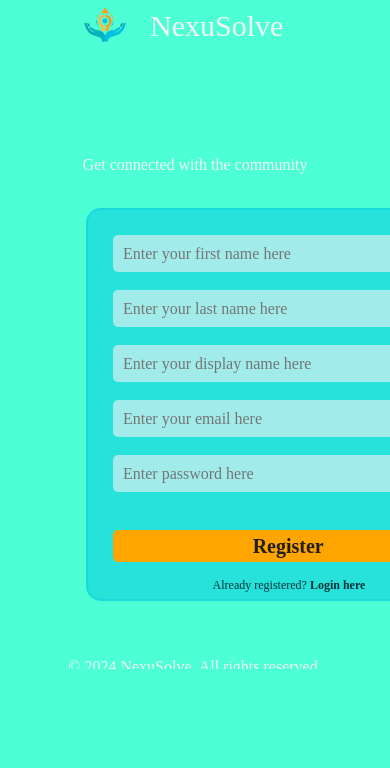
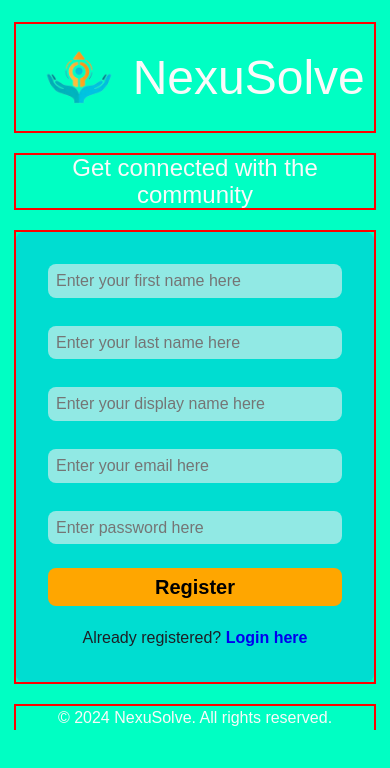
Before and after one commit to RahmaA278/NexuSolve, a website: page client/html/register.html in a window 390 px wide. Drawn offline with Linux system fonts and the light colour scheme; a web font is replaced by a local one.

Commit message:
add responsive design

```diff
--- a/client/css/register.css
+++ b/client/css/register.css
@@ -1,324 +1,90 @@
-@import url('https://fonts.googleapis.com/css2?family=Agbalumo&family=Courgette&family=Kurale&display=swap');
+/* GENERAL STYLING */
 
 body {
-    background: rgba(0, 255, 195, 0.7);
-    font-family: 'Kurale';
+    background: var(--clr-primary-400);
+    font-family: var(--ff-body);
+    color: var(--clr-neutral-900);
 }
 
-nav {
-    display: flex;
-    align-items: center;
-    margin-top: -2.5%;
+.container > * {
+    outline: 2px solid red;
+    margin-top: var(--size-500);
 }
 
-#logo {
-    display: flex;
-    align-items: center;
+/* header */
+
+.logo img {
+    width: 30%;
 }
 
-#logo img {
-    width: 200px;
-    margin-right: 10px;
+.logo span {
+    color: var(--clr-neutral-100);
+    font-size: var(--fs-900);
 }
 
-#logo span {
-    color: rgb(243, 243, 243);
-    font-size: 50px;
-}
+/* footer */
 
 footer {
     text-align: center;
-    color: rgb(243, 243, 243);
+    color: var(--clr-neutral-100);
+    font-size: var(--fs-600);
 }
 
-.container {
-    display: flex;
-    margin-top: -1.5%;
+/* register */
+
+.background {
+    text-align: center;
+    color: var(--clr-neutral-100);
+    font-size: var(--fs-700);
 }
 
-#background {
-    text-align: right;
-    padding: 2% 10% 6% 10%;
-    color: rgb(243, 243, 243);
-    font-size: 50px;
-}
-
-#regBox {
-    width: 100%;
-    height: 100%;
-    margin: 5.5% auto;
-    display: grid;
-    place-items: start;
-}
-
-#inner {
-    width: 50%;
-    background: rgba(0,197,224, 0.5);
-    border: 2px solid rgba(0,197,224, 0.3);
-    border-radius: 15px;
-    padding: 25px 25px 5px 25px;
-}
-
-#form {
-    margin-bottom: 20px;
+.inner {
+    background: var(--clr-box-bg);
+    border: 1% solid var(--clr-box-border);
+    border-radius: var(--size-200);
+    padding: var(--size-600);
 }
 
 .regInput {
-    width: 95%;
-    padding: 10px;
-    background: rgba(243, 243, 243, 0.6);
-    margin-bottom: 10px;
+    width: 100%;
+    padding: var(--size-200);
+    background: var(--clr-input-bg);
+    margin-bottom: 0.25rem;
     border: transparent;
-    border-radius: 5px;
+    border-radius: var(--size-200);
 }
-.regInput:focus { outline: none; } .regInput:last-of-type { margin-bottom: -10px; }
+.regInput:focus { outline: none; }
 
-#regBtn {
-    width: 101%;
-    padding: 5px;
-    margin-top: 0;
-    background: orange;
-    color: rgb(32, 31, 31);
-    font-family: 'Kurale';
-    font-size: 20px;
-    font-weight: bold;
+/* button */
+
+.reg-btn {
+    width: 100%;
+    padding: var(--size-200);
+    background: var(--clr-accent-400);
+    font-size: var(--fs-650);
+    font-weight: var(--fw-bold);
     border: none;
-    border-radius: 5px;
+    border-radius: var(--size-200);
     cursor: pointer;
 }
 
 #regBtn:hover {
-    background: rgb(0,197,224);
+    background: var(--clr-primary-600);
     font-weight: bolder;
-    color: orange;
+    color: var(--clr-accent-400);
 }
 
-#other {
-    margin-left: 100px;
-    font-size: 14px;
-    color: rgb(0, 52, 59);
+/* other */
+
+.login-here {
+    font-size: var(--fs-600);
 }
 
-.other {
-    color: rgb(0, 52, 59);
-    font-family: 'Kurale';
-    font-weight: bold;
+.login-link {
+    font-weight: var(--fw-bold);
     text-decoration: none;
 }
 
-.other:hover {
-    color: orange;
+.login-link:hover {
+    color: var(--clr-accent-400);
 }
-
-/* Styling for different screen sizes */
-
-@media (max-width: 1700px) and (min-height: 600px) {
-    #other {
-        margin-left: 0;
-        text-align: center;
-    }
-}
-
-@media (max-width: 1600px) and (min-height: 600px) {
-
-    footer {
-        margin-top: 60px;
-        margin-bottom: -10px;
-    }
-
-    #background {
-        padding: 6% 10% 0 10%;
-        font-size: 40px;
-    }
-}
-
-@media (max-width: 1240px) and (min-height: 600px) {
-
-    nav {
-        margin-bottom: 30px;
-    }
-
-    footer {
-        margin-top: 80px;
-        margin-bottom: -10px;
-    }
-
-    #background {
-        padding: 14% 5% 0 5%;
-        font-size: 30px;
-    }
-
-    #regBox {
-        width: 130%;
-    }
-
-    #inner {
-        width: 70%
-    }
-}
-
-@media (max-width: 880px) and (min-height: 600px) {
-
-    #background {
-        padding: 6% 10% 0 10%;
-    }
-}
-
-@media (max-width: 760px)and (min-height: 600px) {
-
-    #background {
-        padding: 20% 10% 0 10%;
-        font-size: 20px;
-    }
-}
-
-@media (max-width: 1280px ) and (max-height: 600px) {
-
-    #logo img {
-        width: 120px;
-    }
-
-    #logo span {
-        font-size: 35px;
-    }
-
-    footer {
-        margin-top: -25px;
-        margin-bottom: -10px;
-    }
-
-    #background {
-        padding: 6% 10% 0 10%;
-        font-size: 25px;
-    }
-
-    #regBox {
-        margin: 2% auto;
-    }
-
-    #inner {
-        width: 50%;
-        padding: 25px 25px 5px 25px;
-    }
-
-    #form {
-        margin-bottom: 20px;
-    }
-
-    .regInput {
-        margin-bottom: 0;
-    }
-
-    #regBtn {
-        margin-top: -10px;
-        font-size: 20px;
-    }
-
-    #other {
-        margin-top: -10px;
-        margin-bottom: 5px;
-        margin-left: 60px;
-        font-size: 14px;
-    }
-
-}
-
-@media (max-width: 1110px) {
-    #other {
-        margin-left: 0;
-        text-align: center;
-    }
-}
-
-@media (max-width: 920px) {
-    #regBox {
-        width: 160%;
-    }
-
-    #inner {
-        width: 70%;
-    }
-}
-
-@media (max-width: 690px) and (max-height: 600px) {
-
-    #logo img {
-        width: 90px;
-    }
-
-    #logo span {
-        font-size: 30px;
-    }
-
-    footer {
-        margin-top: -20px;
-    }
-
-    #background {
-        margin-top: -20px;
-        padding: 15% 5% 0 5%;
-        font-size: 20px;
-    }
-
-    #regBox {
-        margin: 4% auto;
-        width: 170%;
-    }
-
-    #inner {
-        width: 70%;
-    }
-
-    #other {
-        margin-left: 0;
-        text-align: center;
-    }
-
-}
-
-@media (max-width: 475px) {
-
-    #logo img {
-        margin-left: 70px;
-        width: 70px;
-    }
-
-    #logo span {
-        font-size: 30px;
-    }
-
-    .container {
-        display: block;
-    }
-
-    #background {
-        margin-top: 0;
-        text-align: center;
-        font-size: 16px;
-    }
-
-    #regBox {
-        margin: 10px 0 0 70px;
-    }
-
-    .regInput {
-        margin-bottom: -10px;
-    }
-
-    #other {
-        margin: -10px 0 0 5px;
-        text-align: center;
-    }
-
-    footer {
-        margin-top: 30px;
-        margin-bottom: -10px;
-    }
-
-}
-
-@media (max-width: 550px) {
-    #other {
-        font-size: 12px;
-    }
-}
--- a/client/html/register.html
+++ b/client/html/register.html
@@ -11,26 +11,24 @@
 </head>
 <body>
 
+    <header>
+        <div class="container">
+            <div class="logo | flex-row-center">
+                <img class ="Logo"srcset="../assets/logo.png"  alt= "logo">
+                <span>NexuSolve</span>
+            </div>
+        </div>
+    </header>
 
-    <nav>
-        <div id="logo">
-            <img class ="Logo"srcset="../assets/logo.png"  alt= "logo">
-            <span>NexuSolve</span>
-        </div>
-    </nav>
-
+    <section class="register">
         <div class = "container">
-            <div id="background">
+            <div class="background">
                 <h1>Get connected with the community</h1>
             </div>
-
-            <br>
-
-            <div id="regBox">
-                <div id="inner">
-                    <form id="registerForm">
-
-                        <div id="form">
+            <div class="regBox">
+                <div class="inner | flex-column-center-1rem">
+                    <form class="form | flex-column-center-1rem width-full" id="registerForm">
+                        <div class="form-input | width-full">
                             <input type="text" class="regInput" id="firstName" name="firstName" placeholder="Enter your first name here" required><br>
                             <br>
                             <input type="text" class="regInput" id="lastName" name="lastName" placeholder="Enter your last name here" required><br>
@@ -41,26 +39,20 @@
                             <br>
                             <input type="password" class="regInput" id="regPassword" name="password" placeholder="Enter password here" required><br>
                         </div>
-
-                        <br>
-
-                        <div>
-                        <input id="regBtn" type="submit" value="Register">
+                        <div class="form-button | width-full">
+                        <input class="reg-btn" id="regBtn" type="submit" value="Register">
                         </div>
-
-                        <br>
                     </form>
-
-                    <p id="other">Already registered? <a class="other" id="loginHere" href="#">Login here</a></p>
+                    <p class="login-here">Already registered? <a class="login-link" id="loginHere" href="#">Login here</a></p>
                 </div>
             </div>
-
         </div>
-
-    <br>
+    </section>
 
     <footer>
-        <p>&copy; 2024 NexuSolve. All rights reserved.</p>
+        <div class="container">
+            <p>&copy; 2024 NexuSolve. All rights reserved.</p>
+        </div>
     </footer>
 
 </body>
```
